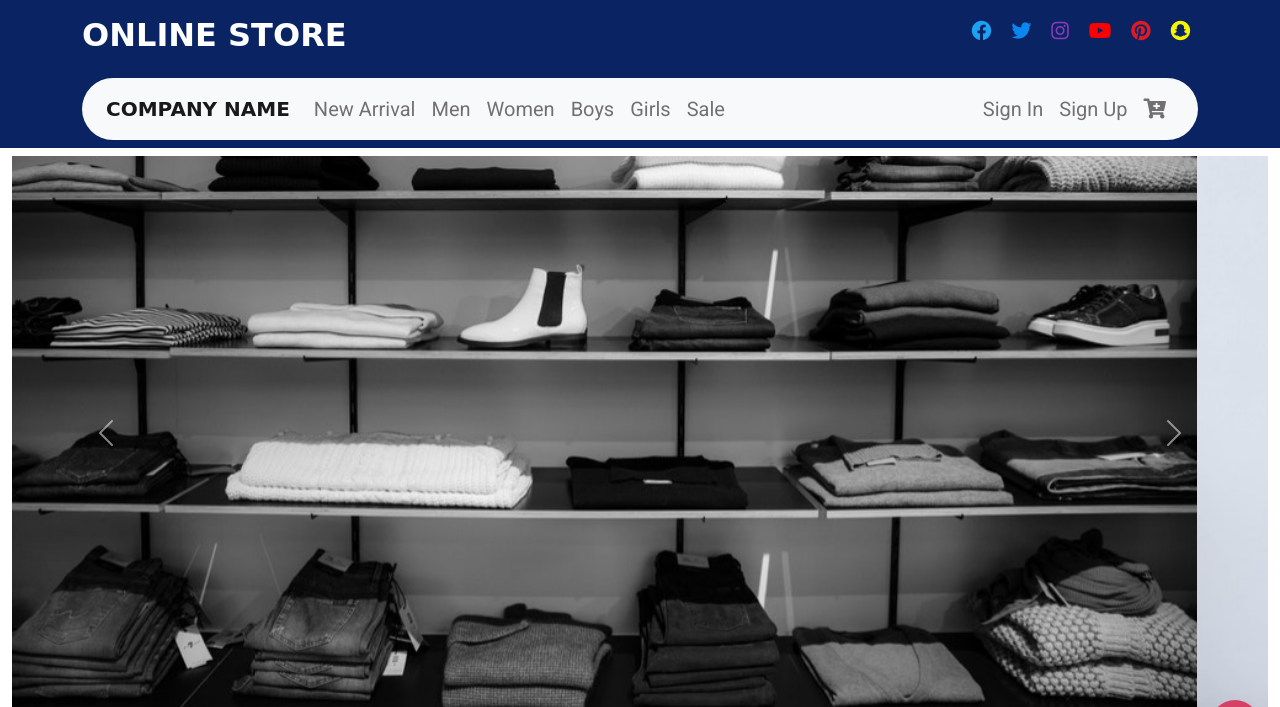
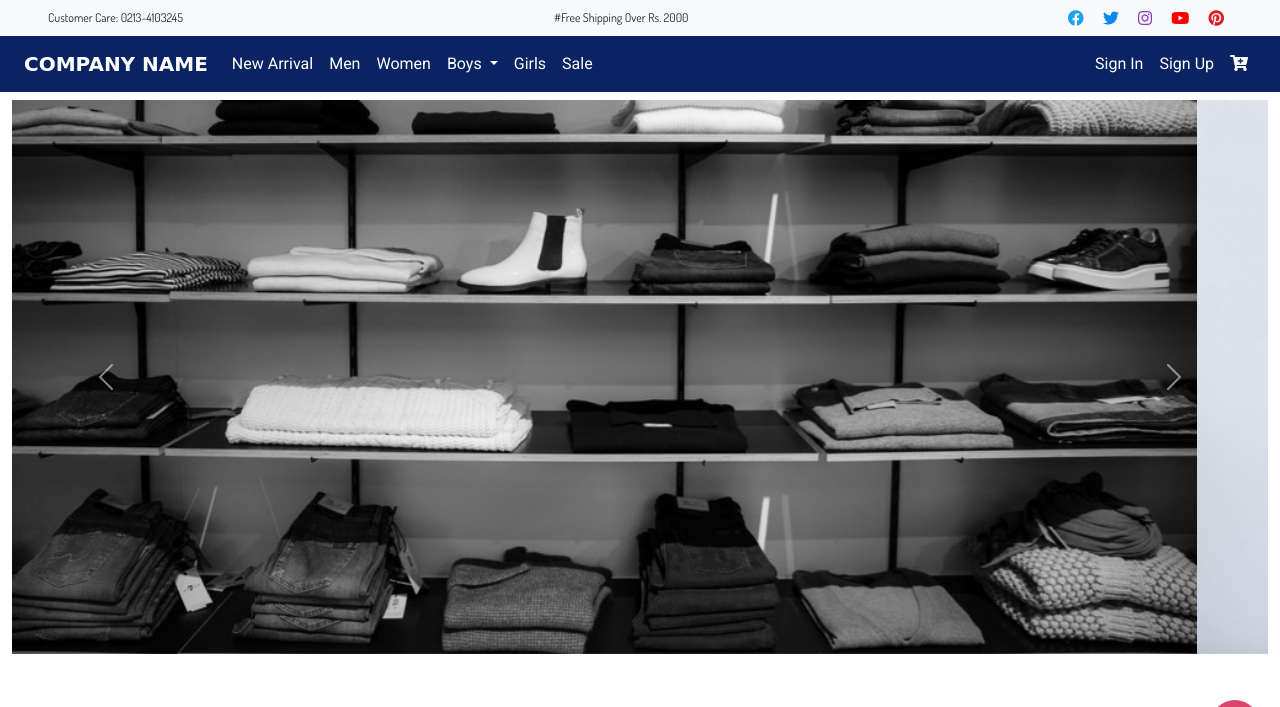
Before and after one commit to Awais-Gill/Web-Project, a plain HTML site: page index.html in a window 1280 px wide. Shown: the top 707 px of the page. Drawn offline with nearby package versions, Linux system fonts and the light colour scheme; a web font is replaced by a local one.

Commit message:
change navbar

```diff
--- a/css/style.css
+++ b/css/style.css
@@ -157,32 +157,28 @@ position: relative;
 header {
   font-family: var(--roboto);
 }
+header .topBar {
+  margin: 0;
+}
+header .topBar nav {
+  font-size: 12px;
+  line-height: 36px;
+  font-family: var(--dosis);
+}
+header .social-icon {
+  font-size: 16px;
+}
 header .site-title {
   font-family: var(--gugi);
   font-weight: bold;
   text-transform: uppercase;
   text-decoration: none;
 }
-.container .dropdown-toggle,
-.container .dropdown-item {
-  font-size: 0.7em;
+header .nav-link {
+  color: #fff !important;
+  font-size: 16px;
 }
-header a {
-  /* color: var(--pink); */
-  font-size: 20px;
-}
-header a:hover {
-  color: #3E92CC;
-}
-/* navbar start */
-.navbar {
-  border-radius: 50px;
-}
-/* navbar end */
 /* header end */
-
-/* slidebar start */
-/* slidebar end */
 
 /* main start */
 .card a {
--- a/index.html
+++ b/index.html
@@ -16,43 +16,52 @@
 </head>
 <body id="top">
   <!-- Header start -->
-  <header class="bg-primary">
+  <header>
     <!-- Top bar Start -->
-    <div class="container d-none d-sm-block">
-      <div class="row">
-        <div class="col-12 col-md-6 col-sm-6">
-          <a href="./index.html" class="site-title"><h2 class="site-title my-md-3 text-white">Online Store</h2></a>
-        </div>
-        <div class="col-12 col-md-6 col-sm-6 text-end">
-          <p class="my-md-3">
+    <div class="row topBar d-none d-sm-block">
+      <div class="col-12 p-0">
+        <nav class="navbar navbar-light bg-light py-0 mb-0 px-5">
+          <p class="text-capitalize customer m-0">Customer Care: 0213-4103245</p>
+          <p class="text-capitalize free-shipping m-0">#Free shipping over Rs. 2000</p>
+          <p class="mb-0 social-icon">
             <a class="mx-2" href="#"><i class="fab fa-facebook"></i></a>
             <a class="mx-2" href="#"><i class="fab fa-twitter"></i></a>
             <a class="mx-2" href="#"><i class="fab fa-instagram"></i></a>
             <a class="mx-2" href="#"><i class="fab fa-youtube"></i></a>
             <a class="mx-2" href="#"><i class="fab fa-pinterest"></i></a>
-            <a class="mx-2" href="#"><i class="fab fa-snapchat"></i></a>
           </p>
-        </div>
+        </nav>
       </div>
     </div>
     <!-- Top bar End -->
 
     <!-- navbar start-->
-    <div class="container">
-      <div class="row">
-        <div class="col-12 my-sm-2">
-          <nav class="navbar navbar-expand-lg navbar-light bg-light">
+    <div class="container-fluid px-0 main-navbar">
+      <div class="row mx-0">
+        <div class="col-12 px-0">
+          <nav class="navbar navbar-expand-lg navbar-dark bg-dark bg-primary">
             <div class="container-fluid">
               <a class="navbar-brand site-title" href="./index.html">Company name</a>
               <button class="navbar-toggler" type="button" data-bs-toggle="collapse" data-bs-target="#headerNavbar">
                 <span class="navbar-toggler-icon"></span>
               </button>
               <div class="collapse navbar-collapse" id="headerNavbar">
-                <ul class="navbar-nav me-auto mb-lg-0">
+                <ul class="navbar-nav me-auto mb-lg-0 text-capitalize">
                   <li class="nav-item"><a class="nav-link" href="./products.html">New Arrival</a></li>
                   <li class="nav-item"><a class="nav-link" href="./products.html">Men</a></li>
                   <li class="nav-item"><a class="nav-link" href="./products.html">Women</a></li>
-                  <li class="nav-item"><a class="nav-link" href="./products.html">Boys</a></li>
+                  <!-- <li class="nav-item"><a class="nav-link" href="./products.html">Boys</a></li> -->
+                  <li class="nav-item dropdown">
+                    <a class="nav-link dropdown-toggle" href="#" id="navbarDropdown" role="button" data-bs-toggle="dropdown" aria-haspopup="true" aria-expanded="false">
+                      Boys
+                    </a>
+                    <div class="dropdown-menu" aria-labelledby="navbarDropdown">
+                      <a class="dropdown-item" href="./product.html">T-shirts</a>
+                      <a class="dropdown-item" href="./product.html">casual Shirts</a>
+                      <div class="dropdown-divider"></div>
+                      <a class="dropdown-item" href="./product.html">Something else here</a>
+                    </div>
+                  </li>
                   <li class="nav-item"><a class="nav-link" href="./products.html">Girls</a></li>
                   <li class="nav-item"><a class="nav-link" href="./products.html">Sale</a></li>
                 </ul>
```
